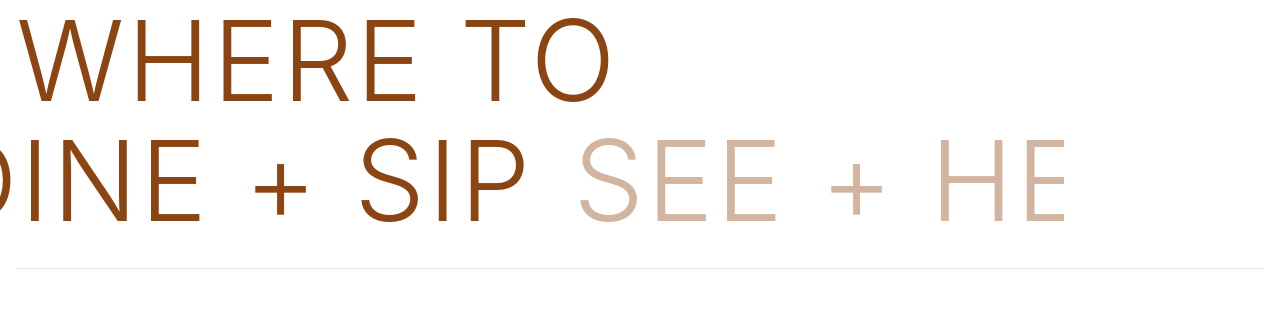
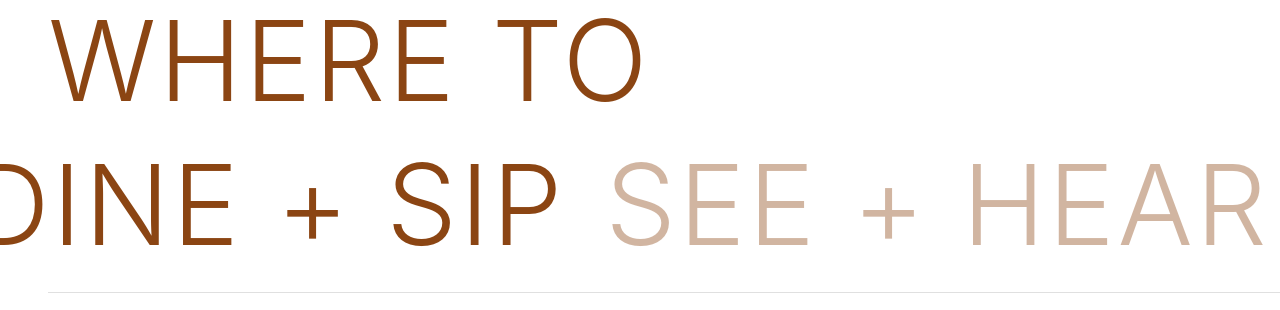
Before and after one commit to jedinrk/category-tab-react-component, a Next.js app in the folder where-to-component/: page / in a window 1280 px wide. Shown: the part 220-530 px from the top of the page. Built offline with nearby package versions, Linux system fonts and the light colour scheme.

Commit message:
refactor: improve layout margins

```diff
--- a/where-to-component/src/app/page.tsx
+++ b/where-to-component/src/app/page.tsx
@@ -8,8 +8,8 @@ export default function Home() {
           <h1 className="text-2xl font-bold text-gray-800 mb-2">WHERE TO Component Demo</h1>
           <p className="text-gray-600 mb-8">Pixel-perfect implementation based on 53 West 53 neighborhood page</p>
         </div>
-        <WhereToComponent />
       </div>
+      <WhereToComponent />
     </main>
   );
 }
--- a/where-to-component/src/components/WhereToComponent.tsx
+++ b/where-to-component/src/components/WhereToComponent.tsx
@@ -355,21 +355,23 @@ const WhereToComponent = forwardRef<WhereToComponentRef>((props, ref) => {
         '--where-gutter-m': '24px',
       } as React.CSSProperties}
     >
-      <div className="where-to__container w-full px-4">
+      {/* Heading with 3rem left margin */}
+      <div className="where-to__heading-container" style={{ marginLeft: '3rem' }}>
         <h2 id="where-to-heading" className="where-to__heading mb-6 lg:mb-8">
           <span className="where-to__heading-prefix block text-where-heading-m lg:text-where-heading-d font-light tracking-wide text-where-active uppercase leading-none">
             WHERE TO
           </span>
+        </h2>
+      </div>
 
-          {/* Tab Viewport Container */}
+      {/* Tab Viewport Container - Full width, extends to right edge */}
       <div
         ref={tabViewportRef}
         className="where-to__tab-viewport w-full mt-2"
         style={{
           position: 'relative',
           overflow: 'hidden',
-              paddingLeft: '200px', // Add padding to prevent clipping of translated content
-              marginLeft: '-200px' // Offset the padding to maintain visual alignment
+          paddingLeft: '3rem', // Start tabs at 3rem from left
         }}
       >
         <nav
@@ -455,8 +457,9 @@ const WhereToComponent = forwardRef<WhereToComponentRef>((props, ref) => {
           ))}
         </nav>
       </div>
-        </h2>
 
+      {/* Divider and content with 3rem left margin */}
+      <div className="where-to__content-container" style={{ marginLeft: '3rem' }}>
         <hr className="where-to__divider border-0 border-t border-where-divider my-6 lg:my-8" />
 
         <div
```
Lines whose indentation alone changed are shown as unchanged.
